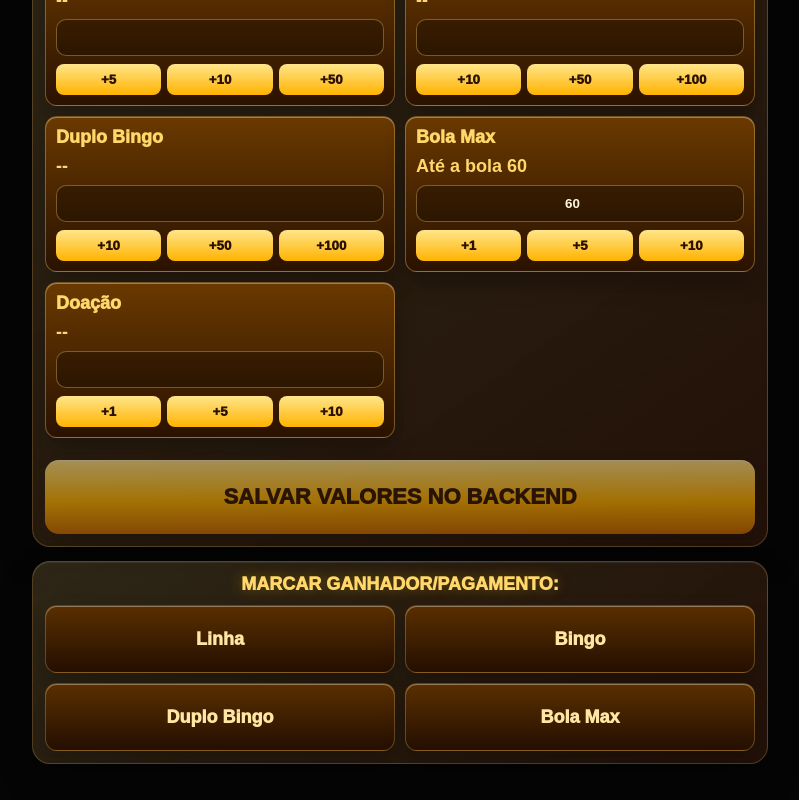
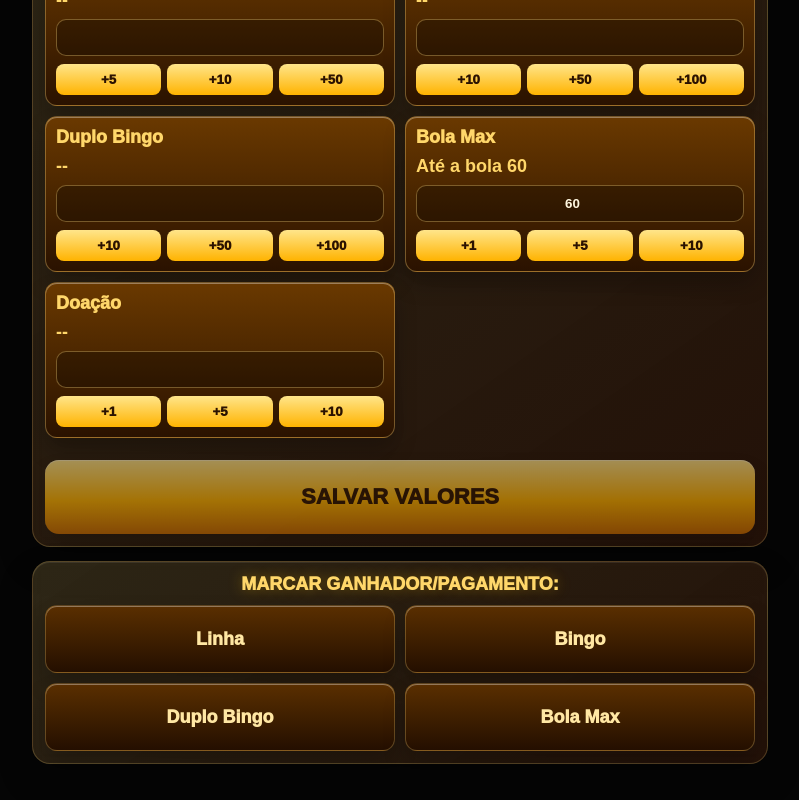
Before and after one commit to vitorgabriel100/bingo, a React (Vite) app in the folder bingo-frontend/: page /operador in a window 1280 px wide. Shown: the part 1524-2324 px from the top of the page, without its empty margins (240-1039 px from the left). Built offline with nearby package versions, Linux system fonts and the light colour scheme; no server answers.

Commit message:
feat: destacar premios da rodada, salvar premiacao no backend e adição de componentes

```diff
--- a/bingo-frontend/src/pages/OperadorPage.jsx
+++ b/bingo-frontend/src/pages/OperadorPage.jsx
@@ -1609,7 +1609,7 @@ export default function OperadorPage() {
             disabled={!rodadaId || salvandoPremiacao}
             style={{ marginTop: "12px" }}
           >
-            {salvandoPremiacao ? "SALVANDO..." : "SALVAR VALORES NO BACKEND"}
+            {salvandoPremiacao ? "SALVANDO..." : "SALVAR VALORES"}
           </button>
         </section>
 
```
